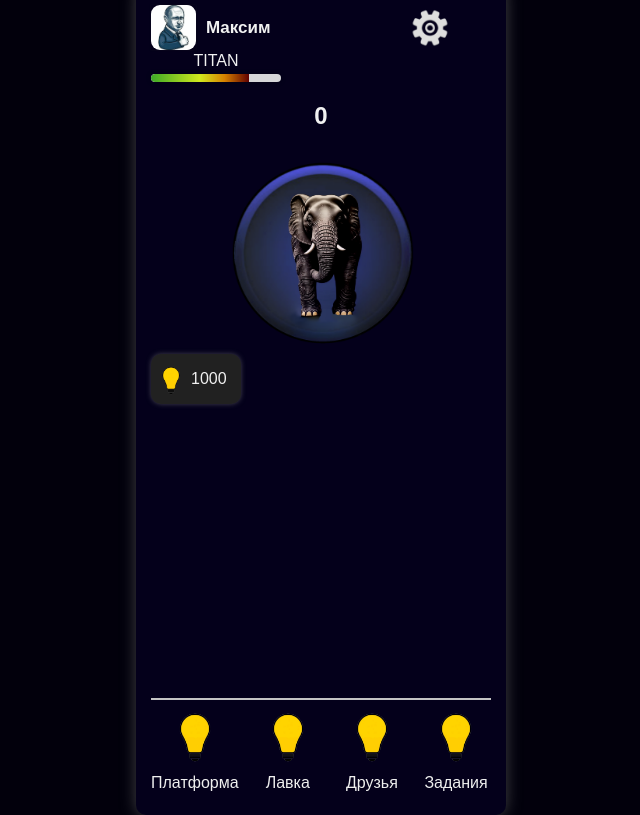
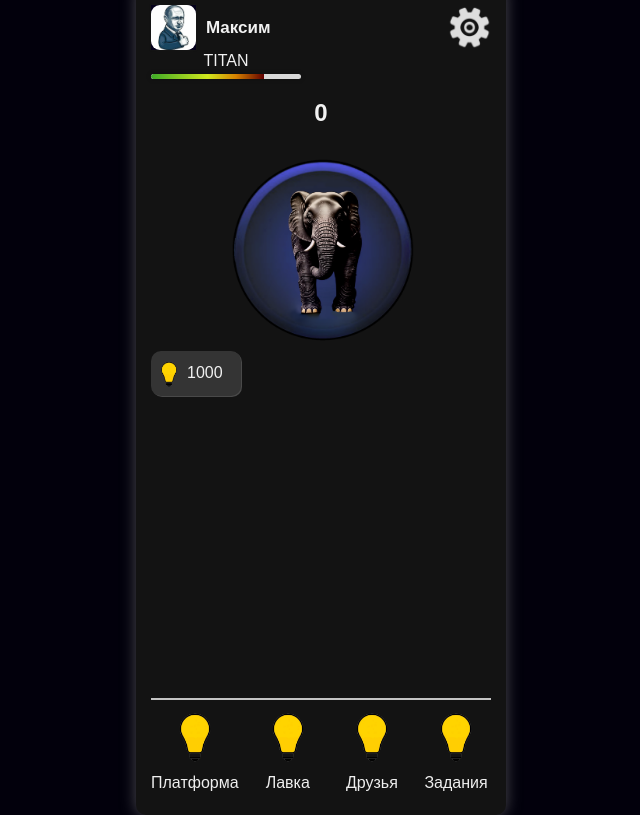
Before and after one commit to Tinokil/Hamster, a plain HTML site: page index.html in a window 1280 px wide. Shown: the whole page, without its empty margins (319-959 px from the left). Drawn offline with Linux system fonts and the light colour scheme.

Commit message:
Update and Fixed site

```diff
--- a/index.html
+++ b/index.html
@@ -6,6 +6,7 @@
     <title>Clicker</title>
     <link rel="icon" href="static/images/coin.png">
     <link rel="stylesheet" href="static/styles/style.css">
+    <script src="static/scripts/script.js" defer></script>
 </head>
 <body>
     <div class="main-container">
--- a/static/styles/style.css
+++ b/static/styles/style.css
@@ -14,14 +14,13 @@ body {
 .main-container {
     text-align: center;
     height: 100%;
-    background-color: #04001b;
+    background-color: #131313;
     color: #f1f1f1;
     padding: 15px;
     display: flex;
     flex-direction: column;
-    border: 2px;
     border-radius: 10px;
-    box-shadow: 0 0 15px #6c6c6c99;
+    box-shadow: 0 0 15px #85858590;
     justify-content: space-between;
     position: relative;
 }
@@ -54,13 +53,13 @@ body {
 /* Энергия */
 .energy {
     display: flex;
+    margin-top: 0;
     align-items: center;
-    background-color: #212121;
+    background-color: #343434;
     width: 90px;
-    height: 50px;
-    border: 2px;
+    height: 45px;
     border-radius: 10px;
-    box-shadow: 0 0 5px #81818181;
+    box-shadow: 1px 1px 0 #5a5a5ac2;
 }
 
 .energy img {
@@ -101,10 +100,10 @@ body {
 
 /* Кнопка настроек */
 .settings {
-    width: 40px;
-    height: 40px;
+    width: 45px;
+    height: 45px;
     position: absolute;
-    margin: 70%;
+    margin: 80%;
     background-image: url('../images/setting-icon.png');
     background-size: cover;
 }
@@ -112,14 +111,14 @@ body {
 /* Полоса уровня и название */
 .profile-level {
     margin-top: 2px;
-    width: 130px;
+    width: 150px;
     text-align: center;
 }
 
 /* Контейнер полосы уровня */
 .level-bar {
     width: 100%;
-    height: 8px;
+    height: 5px;
     margin-top: 4px;
     background-color: #eaeaeaea; /* Цвет фона полосы */
     border-radius: 10px;
```
Also changed, not shown: pages/shop.html (+2 -0 lines), static/scripts/script.js (added).
